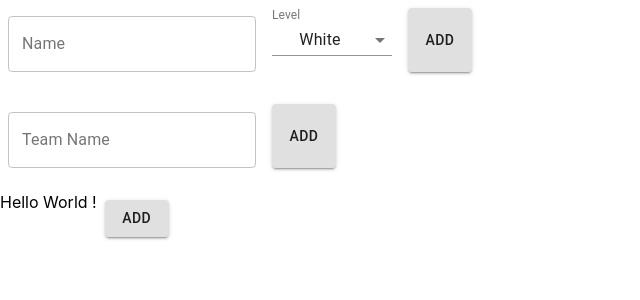
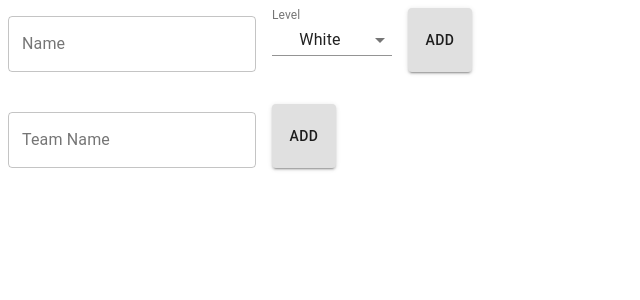
Before and after one commit to janniclas/referee-coordinator, a React (Create React App) app: page / in a window 1280 px wide. Shown: the top 300 px of the page, without its empty margins (0-640 px from the left). Built offline with nearby package versions, Linux system fonts and the light colour scheme.

Commit message:
added react devtools updated form handling

```diff
--- a/package.json
+++ b/package.json
@@ -7,6 +7,7 @@
     "react": "^16.9.0",
     "react-dom": "^16.9.0",
     "react-redux": "^7.1.1",
+    "redux-devtools-extension": "^2.13.8",
     "redux": "^4.0.4"
   },
   "devDependencies": {
--- a/src/App.tsx
+++ b/src/App.tsx
@@ -5,10 +5,10 @@ import { AppState } from './store/store';
 import { connect } from 'react-redux';
 import { ObjectState } from './store/objectReducer';
 import { Referee } from './types/referee';
-import GameInput from './Inputs/TeamInput/TeamInput';
+import TeamInput from './Inputs/TeamInput/TeamInput';
 import { Team } from './types/team';
 import { RefereeList, TeamList } from './ObjectList/ObjectList';
-import ObjectForm from './ObjectForm/ObjectForm';
+
 
 interface AppProps {
   referees: ObjectState<Referee>
@@ -24,9 +24,8 @@ const App: React.FC<AppProps> = (props: AppProps) => {
     <div className="App">
       <RefereeInput></RefereeInput>
       <RefereeList/>
-      <GameInput></GameInput>
+      <TeamInput></TeamInput>
       <TeamList/>
-      <ObjectForm/>
     </div>
   );
 }
--- /dev/null
+++ b/src/Inputs/ObjectForm.ts
@@ -0,0 +1,14 @@
+import { ObjectTypes } from "../types/types"
+import { ObjectAction, addObject } from "../store/objectActions"
+import { Dispatch } from "redux"
+
+
+export interface ObjFormProps<T extends ObjectTypes> {
+  saveObj: (obj: T) => ObjectAction<T>
+}
+
+export const mapObjDispatchToProps = <T extends ObjectTypes>(dispatch: Dispatch) => {
+  return {
+    saveObj: (obj: T) => dispatch(addObject<T>(obj))
+  }
+}
--- a/src/Inputs/RefereeInput/RefereeInput.tsx
+++ b/src/Inputs/RefereeInput/RefereeInput.tsx
@@ -3,10 +3,10 @@ import { makeStyles, Theme, createStyles } from '@material-ui/core/styles';
 import LevelInput from './LevelInput';
 import TextInput from './../TextInput';
 import { Button } from '@material-ui/core';
-import { Dispatch } from 'redux';
 import { connect } from 'react-redux';
-import { addObject, ObjectAction } from '../../store/objectActions';
 import { Referee, Level, REF } from '../../types/referee';
+import { ObjFormProps, mapObjDispatchToProps } from '../ObjectForm';
+
 
 const useStyles = makeStyles((theme: Theme) =>
   createStyles({
@@ -20,16 +20,6 @@ const useStyles = makeStyles((theme: Theme) =>
   }),
 );
 
-interface RefInputProps {
-  saveRef: (ref: Referee) => ObjectAction<Referee>
-}
-
-const mapDispatchToProps = (dispatch: Dispatch) => {
-  return {
-    saveRef: (ref: Referee) => dispatch(addObject<Referee>(ref))
-  }
-}
-
 const emptyRef = {
   id: 'tmp',
   name: '',
@@ -37,7 +27,7 @@ const emptyRef = {
   type: REF
 };
 
-const RefereeInput = (props: RefInputProps) => {
+const RefereeInput = (props: ObjFormProps<Referee>) => {
 
   const classes = useStyles();
 
@@ -56,7 +46,7 @@ const RefereeInput = (props: RefInputProps) => {
   const submit = () => {
     //TODO: this should be improved
     ref.id = '' + Math.random();
-    props.saveRef(ref);
+    props.saveObj(ref);
     setRef(emptyRef);
   }
 
@@ -70,5 +60,6 @@ const RefereeInput = (props: RefInputProps) => {
     </form>
   );
 }
-const refInput = connect(null, mapDispatchToProps) (RefereeInput);
+
+const refInput = connect<{}, ObjFormProps<Referee>>(null, mapObjDispatchToProps) (RefereeInput);
 export default refInput;
--- a/src/Inputs/TeamInput/TeamInput.tsx
+++ b/src/Inputs/TeamInput/TeamInput.tsx
@@ -1,11 +1,10 @@
 import React from 'react';
 import { makeStyles, Theme, createStyles } from '@material-ui/core/styles';
 import { Button } from '@material-ui/core';
-import { Dispatch } from 'redux';
 import { connect } from 'react-redux';
-import { addObject, ObjectAction } from '../../store/objectActions';
 import { Team, TEAM } from '../../types/team';
 import TextInput from '../TextInput';
+import { ObjFormProps, mapObjDispatchToProps } from '../ObjectForm';
 
 
 const useStyles = makeStyles((theme: Theme) =>
@@ -20,23 +19,13 @@ const useStyles = makeStyles((theme: Theme) =>
   }),
 );
 
-interface TeamInputProps {
-  saveTeam: (team: Team) => ObjectAction<Team>
-}
-
-const mapDispatchToProps = (dispatch: Dispatch) => {
-  return {
-    saveTeam: (team: Team) => dispatch(addObject<Team>(team))
-  }
-}
-
 const emptyTeam = {
     name: '',
     id: 'tmp',
     type: TEAM
 };
 
-const TeamInput = (props: TeamInputProps) => {
+const TeamInput = (props: ObjFormProps<Team>) => {
 
   const classes = useStyles();
 
@@ -51,7 +40,7 @@ const TeamInput = (props: TeamInputProps) => {
   const submit = () => {
     //TODO: this should be improved
     team.id = '' + Math.random();
-    props.saveTeam(team);
+    props.saveObj(team);
     setTeam(emptyTeam);
   }
 
@@ -65,4 +54,4 @@ const TeamInput = (props: TeamInputProps) => {
   );
 }
 
-export default connect(null, mapDispatchToProps) (TeamInput);
+export default connect<{}, ObjFormProps<Team>>(null, mapObjDispatchToProps) (TeamInput);
--- a/src/ObjectForm/ObjectForm.tsx
+++ /dev/null
@@ -1,91 +0,0 @@
-import React from 'react';
-import { makeStyles, Theme, createStyles } from '@material-ui/core/styles';
-import { Button } from '@material-ui/core';
-import { Dispatch } from 'redux';
-import { connect } from 'react-redux';
-import { ObjectTypes } from '../types/types';
-import { ObjectAction, addObject } from '../store/objectActions';
-import { Referee, Level, REF } from '../types/referee';
-
-
-const useStyles = makeStyles((theme: Theme) =>
-  createStyles({
-    container: {
-      display: 'flex',
-      flexWrap: 'wrap',
-    },
-    button: {
-      margin: theme.spacing(1),
-    },
-  }),
-);
-
-interface ObjFormProps<T extends ObjectTypes> {
-  saveObj: (obj: T) => ObjectAction<T>
-}
-
-const mapDispatchToProps = <T extends ObjectTypes>(dispatch: Dispatch) => {
-  return {
-    saveObj: (obj: T) => dispatch(addObject<T>(obj))
-  }
-}
-
-const emptyObj: ObjectTypes = {
-  id: 'tmp',
-  name: '',
-  level: Level.R1,
-  type: REF
-};
-
-const myWrapper = (WrappedComponent: () => JSX.Element) => {
-    const ObjectForm = (props: ObjFormProps<ObjectTypes>) => {
-        console.log('my props', props);
-        const classes = useStyles();
-
-        const [obj, setObj] = React.useState<ObjectTypes>(
-            emptyObj
-        );
-
-        const handleNameChange = (newName: string) => {
-            setObj(Object.assign({...obj}, {name: newName}));
-        }
-
-        const handleLevelChange = (newLevel: Level) => {
-            setObj(Object.assign({...obj}, {level: newLevel}));
-        }
-
-        const handleStateChange = (newObject: ObjectTypes) => {
-
-        }
-
-        const submit = () => {
-            //TODO: this should be improved
-            obj.id = '' + Math.random();
-            props.saveObj(obj);
-            setObj(emptyObj);
-        }
-
-        return (
-            <form className={classes.container} noValidate autoComplete='off'>
-            <WrappedComponent></WrappedComponent>
-            <Button variant="contained" className={classes.button} onClick={submit}>
-                Add
-            </Button>
-            </form>
-        );
-    }
-    return ObjectForm;
-}
-
-
-const RefereeForm = () => {
-    return (
-        <div>
-            Hello World !
-        </div>
-    )
-}
-
-const WrappedRefereeForm = myWrapper(RefereeForm);
-
-export default connect(null, mapDispatchToProps) (myWrapper(RefereeForm));
--- a/src/index.tsx
+++ b/src/index.tsx
@@ -6,9 +6,17 @@ import * as serviceWorker from './serviceWorker';
 import { Provider } from 'react-redux';
 import { rootReducer } from './store/store';
 import { createStore } from 'redux';
+import { composeWithDevTools } from 'redux-devtools-extension';
 
+const composeEnhancers = composeWithDevTools({
+  // options like actionSanitizer, stateSanitizer
+});
 
-export const store = createStore(rootReducer);
+export const store = createStore(
+  rootReducer,
+  composeEnhancers()
+  );
+
 
 ReactDOM.render(
     <Provider store={store}>
```
